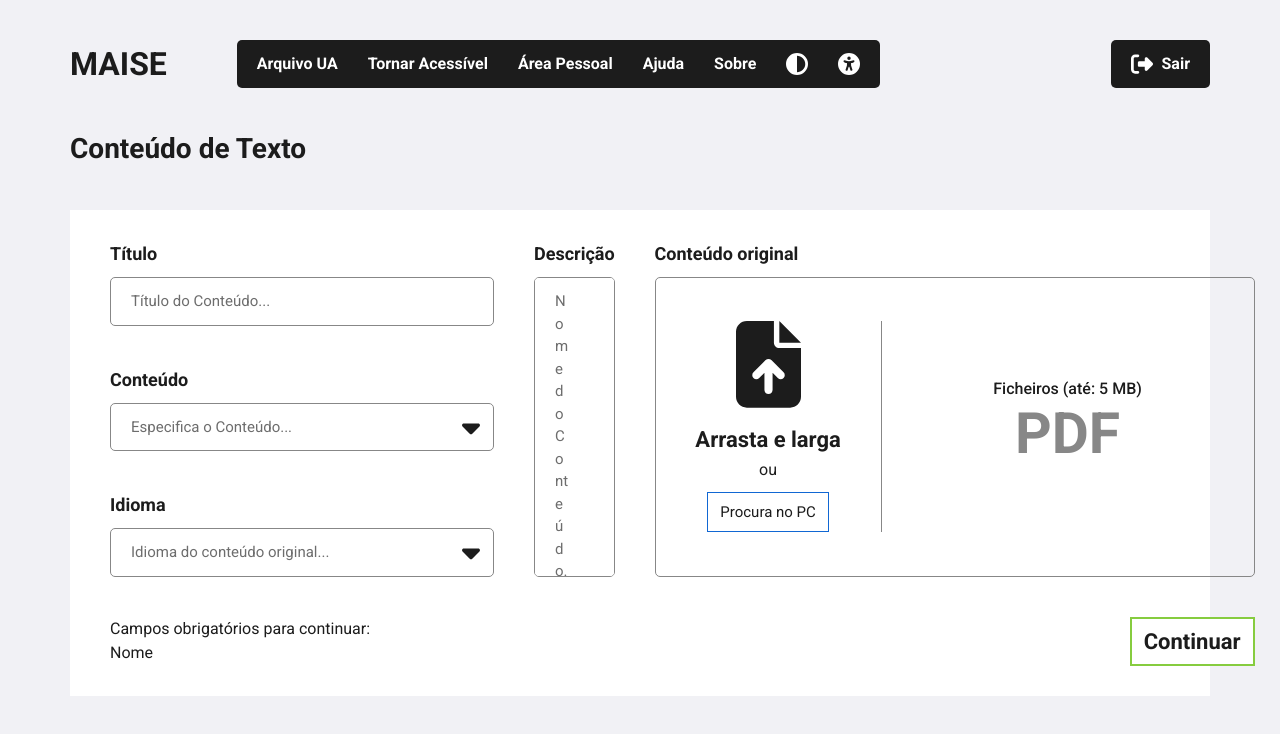
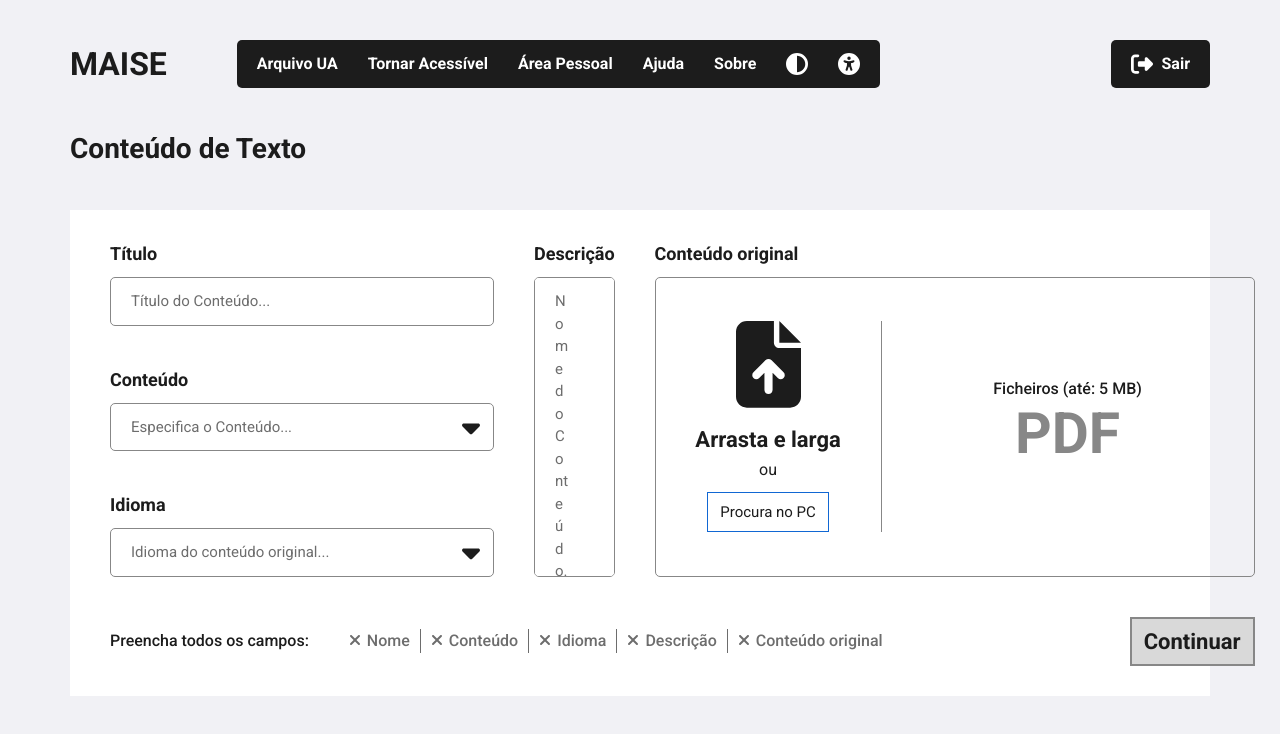
Before and after one commit to micatalyst/Maise, a Next.js app: page /Tornar_Acessivel/Texto in a window 1280 px wide. Shown: the top 734 px of the page. Built offline with nearby package versions, Linux system fonts and the light colour scheme.

Commit message:
Text_Forms_Step1

```diff
--- a/src/app/Tornar_Acessivel/Texto/page.js
+++ b/src/app/Tornar_Acessivel/Texto/page.js
@@ -7,6 +7,8 @@ import Text_Forms_Step2 from "@/components/Texto/Text_Forms_Step2";
 
 export default function Texto() {
   const [step, setStep] = useState(1);
+  const [nextStep, setNextStep] = useState(false);
+  const [tempFile, setTempFile] = useState(null);
   const [formData, setFormData] = useState({
     title: "",
     description: "",
@@ -16,7 +18,9 @@ export default function Texto() {
   });
 
   const handleNextStep = () => {
-    setStep(step + 1);
+    if (nextStep) {
+      setStep(step + 1);
+    }
   };
 
   const handlePreviousStep = () => {
@@ -49,6 +53,10 @@ export default function Texto() {
             formData={formData}
             setFormData={setFormData}
             handleNextStep={handleNextStep}
+            setNextStep={setNextStep}
+            nextStep={nextStep}
+            file={tempFile}
+            setFile={setTempFile}
           />
         )}
         {step === 2 && (
--- a/src/components/Texto/Text_Forms_Step1.js
+++ b/src/components/Texto/Text_Forms_Step1.js
@@ -1,7 +1,12 @@
 import "@/styles/components/Forms_Step1.scss";
 
 import { FontAwesomeIcon } from "@fortawesome/react-fontawesome";
-import { faCaretDown, faFileArrowUp } from "@fortawesome/free-solid-svg-icons";
+import {
+  faCaretDown,
+  faCheck,
+  faFileArrowUp,
+  faXmark,
+} from "@fortawesome/free-solid-svg-icons";
 import { faFileLines } from "@fortawesome/free-regular-svg-icons";
 
 import React, { useState, useEffect } from "react";
@@ -11,15 +16,47 @@ export default function Text_Forms_Step1({
   formData,
   setFormData,
   handleNextStep,
+  nextStep,
+  setNextStep,
+  file,
+  setFile,
 }) {
-  const [file, setFile] = useState(null);
+  //const [file, setFile] = useState(null);
   const [previewUrl, setPreviewUrl] = useState("");
   const [error, setError] = useState("");
 
+  const [inputTitleValid, setInputTitleValid] = useState(false);
+  const [inputContent_CategoryValid, setInputContent_CategoryValid] =
+    useState(false);
+  const [inputLanguageValid, setInputLanguageValid] = useState(false);
+  const [inputDescriptionValid, setInputDescriptionValid] = useState(false);
+  const [inputFileValid, setInputFileValid] = useState(false);
+
   useEffect(() => {
-    console.log(file);
-    console.log(previewUrl);
-  }, [file, previewUrl]);
+    formData.title ? setInputTitleValid(true) : setInputTitleValid(false);
+    formData.content_category
+      ? setInputContent_CategoryValid(true)
+      : setInputContent_CategoryValid(false);
+    formData.language
+      ? setInputLanguageValid(true)
+      : setInputLanguageValid(false);
+    formData.description
+      ? setInputDescriptionValid(true)
+      : setInputDescriptionValid(false);
+    file ? setInputFileValid(true) : setInputFileValid(false);
+
+    if (
+      formData.title &&
+      formData.content_category &&
+      formData.language &&
+      formData.description &&
+      file
+    ) {
+      setNextStep(true);
+    } else {
+      setNextStep(false);
+    }
+  }, [formData, setNextStep, file]);
 
   const handlePreview = () => {
     if (previewUrl) {
@@ -81,9 +118,12 @@ export default function Text_Forms_Step1({
               <select
                 id="content_category"
                 value={formData.content_category}
-                onChange={(e) =>
-                  setFormData({ ...formData, content_category: e.target.value })
-                }
+                onChange={(e) => {
+                  setFormData({
+                    ...formData,
+                    content_category: e.target.value,
+                  });
+                }}
                 required
               >
                 <option value="" disabled>
@@ -103,9 +143,9 @@ export default function Text_Forms_Step1({
               <select
                 id="language"
                 value={formData.language}
-                onChange={(e) =>
-                  setFormData({ ...formData, language: e.target.value })
-                }
+                onChange={(e) => {
+                  setFormData({ ...formData, language: e.target.value });
+                }}
                 required
               >
                 <option value="" disabled>
@@ -123,9 +163,9 @@ export default function Text_Forms_Step1({
             id="description"
             placeholder="Nome do Conteúdo..."
             value={formData.description}
-            onChange={(e) =>
-              setFormData({ ...formData, description: e.target.value })
-            }
+            onChange={(e) => {
+              setFormData({ ...formData, description: e.target.value });
+            }}
             required
           />
         </div>
@@ -194,14 +234,55 @@ export default function Text_Forms_Step1({
           </div>
         )}
       </div>
-      <div className="forms-step1-navigation-bar">
-        <div>
-          <p>Campos obrigatórios para continuar:</p>
-          <span>Nome</span>
+      <div className="forms-step1-bottom-bar">
+        <div className="forms-step1-input-feedback">
+          <p>Preencha todos os campos:</p>
+          <div className="forms-step1-input-feedback-container">
+            <div className={inputTitleValid ? "valid" : ""}>
+              {inputTitleValid ? (
+                <FontAwesomeIcon icon={faCheck} />
+              ) : (
+                <FontAwesomeIcon icon={faXmark} />
+              )}
+              <span>Nome</span>
+            </div>
+            <div className={inputContent_CategoryValid ? "valid" : ""}>
+              {inputContent_CategoryValid ? (
+                <FontAwesomeIcon icon={faCheck} />
+              ) : (
+                <FontAwesomeIcon icon={faXmark} />
+              )}
+              <span>Conteúdo</span>
+            </div>
+            <div className={inputLanguageValid ? "valid" : ""}>
+              {inputLanguageValid ? (
+                <FontAwesomeIcon icon={faCheck} />
+              ) : (
+                <FontAwesomeIcon icon={faXmark} />
+              )}
+              <span>Idioma</span>
+            </div>
+            <div className={inputDescriptionValid ? "valid" : ""}>
+              {inputDescriptionValid ? (
+                <FontAwesomeIcon icon={faCheck} />
+              ) : (
+                <FontAwesomeIcon icon={faXmark} />
+              )}
+              <span>Descrição</span>
+            </div>
+            <div className={inputFileValid ? "valid" : ""}>
+              {inputFileValid ? (
+                <FontAwesomeIcon icon={faCheck} />
+              ) : (
+                <FontAwesomeIcon icon={faXmark} />
+              )}
+              <span>Conteúdo original</span>
+            </div>
+          </div>
         </div>
         <div>
           <button
-            className="forms-button"
+            className={nextStep ? "forms-button" : "forms-button invalid"}
             type="button"
             onClick={handleNextStep}
           >
--- a/src/styles/Global.scss
+++ b/src/styles/Global.scss
@@ -95,7 +95,7 @@ h5 {
   } */
 }
 
-button.forms-button {
+.forms-button {
   font-size: $forms-button-text-size;
   font-weight: $semi-bold;
   padding: 6px 12px;
@@ -110,9 +110,15 @@ button.forms-button {
     color: var(--button-forms-text-hover-color);
   }
 
-  /* &:focus {
-    //border: 2px solid $notice-Yellow;
-  } */
+  &.invalid {
+    border-color: var(--invalid-button-forms-border-color);
+    background-color: var(--invalid-button-forms-bg-color);
+
+    &:hover {
+      background-color: var(--invalid-button-forms-bg-color);
+      color: var(--button-forms-text-color);
+    }
+  }
 }
 
 /* .main {
--- a/src/styles/Variables.scss
+++ b/src/styles/Variables.scss
@@ -22,7 +22,8 @@ $transparent: rgba(255, 255, 255, 0); // Transparente
 
 $negative-Red: #d33535; // White (4.85) | Dark_Gray (3.51) //
 $notice-Yellow: #f3b21b; // Dark_Gray (9.08) //
-$positive-Green: #86cc3f; // Dark_Gray (8.70) //
+$positive-Green-dark-mode: #86cc3f; // Dark_Gray (8.70) //
+$positive-Green-light-mode: #1c810e; // White (5.00)
 $informative-Blue: #1167d3; // White (5.38) | Dark_Gray (3.17) // Será usado como cor substituta do Ciano_Studying por ser bem mais agradável e acessível.
 
 :root {
@@ -73,11 +74,16 @@ $informative-Blue: #1167d3; // White (5.38) | Dark_Gray (3.17) // Será usado co
   --button-negative-bg-hover-color: #{$negative-Red};
   --button-negative-text-hover-color: #{$white};
 
-  --button-forms-border-color: #{$positive-Green};
+  --button-forms-border-color: #{$positive-Green-light-mode};
   --button-forms-bg-color: #{$white};
   --button-forms-text-color: #{$dark-gray};
-  --button-forms-bg-hover-color: #{$positive-Green};
+  --button-forms-bg-hover-color: #{$positive-Green-light-mode};
   --button-forms-text-hover-color: #{$white};
+  --invalid-button-forms-border-color: #{$gray-1};
+  --invalid-button-forms-bg-color: #{$light-gray};
+
+  --forms-step1-feedback-bar-color: #{$gray-2};
+  --forms-step1-valid-feedback-bar-color: #{$positive-Green-light-mode};
 }
 
 /* [data-theme='dark'] {
--- a/src/styles/components/Forms_Step1.scss
+++ b/src/styles/components/Forms_Step1.scss
@@ -37,12 +37,56 @@
     }
   }
 
-  .forms-step1-navigation-bar {
+  .forms-step1-bottom-bar {
     display: grid;
     grid-template-columns: 1fr max-content;
 
     justify-items: space-between;
     align-items: center;
+
+    .forms-step1-input-feedback {
+      display: grid;
+      grid-template-columns: repeat(2, max-content);
+
+      p {
+        margin-right: 40px;
+        font-weight: $medium;
+      }
+
+      .forms-step1-input-feedback-container {
+        display: grid;
+        grid-template-columns: repeat(6, max-content);
+        gap: 10px;
+
+        div {
+          border-left: 1px solid var(--forms-step1-feedback-bar-color);
+          padding-left: 10px;
+
+          svg {
+            margin-right: 6px;
+            color: var(--forms-step1-feedback-bar-color);
+            width: 12px;
+          }
+
+          span {
+            color: var(--forms-step1-feedback-bar-color);
+            font-weight: $medium;
+          }
+
+          &.valid {
+            span,
+            svg {
+              color: var(--forms-step1-valid-feedback-bar-color);
+            }
+          }
+        }
+
+        div:first-of-type {
+          border: 0;
+          padding: 0;
+        }
+      }
+    }
   }
 }
 
```
